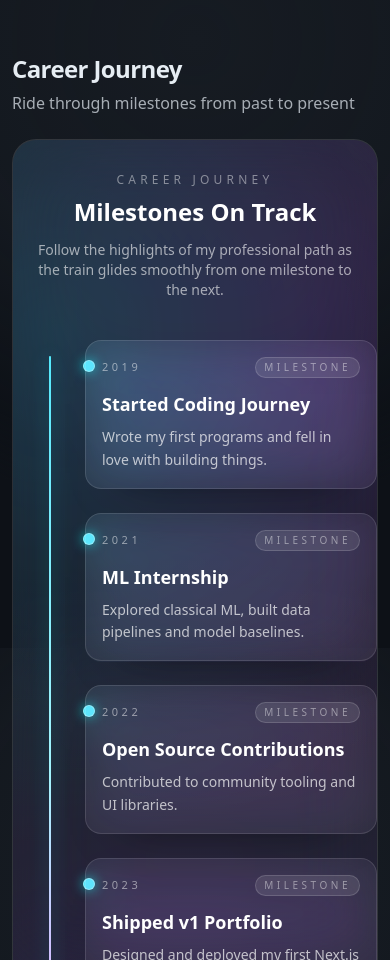
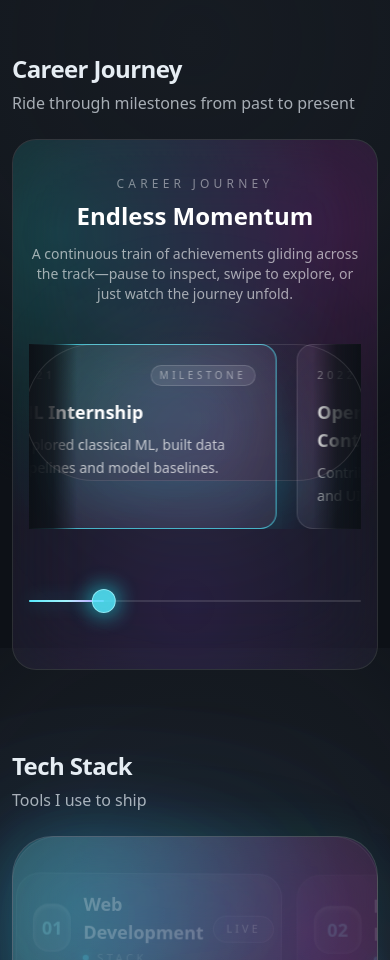
Before and after one commit to Kri01ceram/my-portfolio, a Next.js app: page / in a window 390 px wide. Shown: the part 1040-2000 px from the top of the page. Built offline with nearby package versions, Linux system fonts and the light colour scheme.

Commit message:
refactor: optimize CareerTrain component with improved performance and enhanced UI elements

```diff
--- a/components/career-train.tsx
+++ b/components/career-train.tsx
@@ -1,164 +1,159 @@
 "use client";
 
-import { useCallback, useEffect, useMemo, useRef, useState } from "react";
-import { motion, useInView, useSpring, useTransform } from "framer-motion";
+import { useEffect, useMemo, useRef, useState } from "react";
+import { motion, useAnimationFrame, useMotionValue, useMotionValueEvent, useTransform } from "framer-motion";
 import type { Achievement } from "@/lib/achievements";
 import { achievements as data } from "@/lib/achievements";
 import { cn } from "@/lib/utils";
 
-const clampProgress = (value: number) => Math.min(Math.max(value, 0), 1);
+const BASE_SPEED_DESKTOP = 80;
+const BASE_SPEED_MOBILE = 55;
 
 export default function CareerTrain({ achievements = data }: { achievements?: Achievement[] }) {
+  const effectiveList = useMemo(() => achievements.filter(Boolean), [achievements]);
+  const duplicated = useMemo(() => [...effectiveList, ...effectiveList], [effectiveList]);
+
+  const viewportRef = useRef<HTMLDivElement>(null);
+  const cycleRef = useRef<HTMLDivElement>(null);
+
+  const x = useMotionValue(0);
+  const progressValue = useMotionValue(0);
+  const [segmentWidth, setSegmentWidth] = useState(0);
+  const [viewportWidth, setViewportWidth] = useState(0);
   const [activeIndex, setActiveIndex] = useState(0);
-  const totalSegments = Math.max(achievements.length - 1, 1);
+  const [isPaused, setIsPaused] = useState(false);
 
-  const backgroundLayers = useMemo(
-    () => [
+  useEffect(() => {
+    if (!cycleRef.current) return;
+    const update = () => {
+      const rect = cycleRef.current?.getBoundingClientRect();
+      if (rect) setSegmentWidth(rect.width);
+    };
+    update();
+    const observer = new ResizeObserver(update);
+    observer.observe(cycleRef.current);
+    return () => observer.disconnect();
+  }, [duplicated.length]);
+
+  useEffect(() => {
+    if (!viewportRef.current) return;
+    const update = () => {
+      const rect = viewportRef.current?.getBoundingClientRect();
+      if (rect) setViewportWidth(rect.width);
+    };
+    update();
+    const observer = new ResizeObserver(update);
+    observer.observe(viewportRef.current);
+    return () => observer.disconnect();
+  }, []);
+
+  const trainX = useTransform(progressValue, (fraction) => fraction * viewportWidth);
+
+  useAnimationFrame((_, delta) => {
+    if (!segmentWidth || isPaused || !effectiveList.length) return;
+    const speed = viewportWidth >= 1024 ? BASE_SPEED_DESKTOP : BASE_SPEED_MOBILE;
+    const movement = (speed * delta) / 1000;
+    let next = x.get() - movement;
+    if (next <= -segmentWidth) {
+      next += segmentWidth;
+    }
+    x.set(next);
+  });
+
+  useMotionValueEvent(x, "change", (latest) => {
+    if (!segmentWidth || !effectiveList.length) return;
+    const normalized = ((-latest % segmentWidth) + segmentWidth) % segmentWidth;
+    const progress = normalized / segmentWidth;
+    progressValue.set(progress);
+    const centeredProgress = (progress + (viewportWidth / 2) / segmentWidth) % 1;
+    const index = Math.round(centeredProgress * (effectiveList.length - 1)) % effectiveList.length;
+    setActiveIndex(index);
+  });
+
+  const handlePause = (state: boolean) => () => setIsPaused(state);
+
+  if (!effectiveList.length) {
+    return null;
+  }
+
+  const marquee = duplicated.map((achievement, index) => ({
+      achievement,
+      originIndex: index % effectiveList.length,
+      key: `${achievement.id}-${index}`,
+    }));
+
+  return (
+    <div className="relative overflow-hidden rounded-3xl border border-white/10 bg-white/[0.03] px-4 py-9 sm:px-6 sm:py-11 lg:px-8 lg:py-14 backdrop-blur-2xl">
+      <div
+        className="pointer-events-none absolute inset-0 opacity-80"
+        style={{
+          backgroundImage: [
             "radial-gradient(circle at 12% 18%, rgba(0,255,255,0.18), transparent 55%)",
             "radial-gradient(circle at 82% 16%, rgba(255,0,255,0.16), transparent 55%)",
             "radial-gradient(circle at 48% 88%, rgba(151,71,255,0.18), transparent 55%)",
-    ],
-    []
-  );
-
-  const floatVariants = useMemo(
-    () => [
-      {
-        animate: { y: [-6, 6, -6], rotate: [-1, 1, -1] },
-        transition: { duration: 10, repeat: Infinity, ease: [0.6, 0, 0.4, 1] as const },
-      },
-      {
-        animate: { y: [-4, 4, -4], rotate: [0.5, -0.5, 0.5] },
-        transition: { duration: 12, repeat: Infinity, ease: [0.6, 0, 0.4, 1] as const },
-      },
-      {
-        animate: { y: [-8, 5, -8], rotate: [-0.8, 0.8, -0.8] },
-        transition: { duration: 9, repeat: Infinity, ease: [0.6, 0, 0.4, 1] as const },
-      },
-    ],
-    []
-  );
-
-  const progressSpring = useSpring(0, { stiffness: 140, damping: 26, mass: 0.6 });
-
-  useEffect(() => {
-    const target = clampProgress(activeIndex / totalSegments);
-    progressSpring.set(target);
-  }, [activeIndex, totalSegments, progressSpring]);
-
-  const trackProgress = useTransform(progressSpring, (value) => `${clampProgress(value) * 100}%`);
-  const trainPosition = useTransform(progressSpring, (value) => `${clampProgress(value) * 100}%`);
-
-  const handleInView = useCallback((index: number) => {
-    setActiveIndex((prev) => (prev === index ? prev : index));
-  }, []);
-
-  return (
-    <div className="relative overflow-hidden rounded-3xl border border-white/10 bg-white/[0.03] px-4 py-8 sm:px-6 sm:py-10 lg:px-8 lg:py-12 backdrop-blur-2xl">
-      <div
-        className="pointer-events-none absolute inset-0 opacity-80"
-        style={{ backgroundImage: backgroundLayers.join(",") }}
+          ].join(","),
+        }}
         aria-hidden
       />
 
-      <div className="relative">
-        <div className="mb-10 text-center">
+      <div className="relative text-center">
         <p className="text-xs uppercase tracking-[0.35em] text-white/45">Career Journey</p>
-          <h3 className="mt-2 text-2xl font-semibold text-white sm:text-3xl">Milestones On Track</h3>
+        <h3 className="mt-2 text-2xl font-semibold text-white sm:text-3xl">Endless Momentum</h3>
         <p className="mx-auto mt-3 max-w-2xl text-sm text-white/60 sm:text-base">
-            Follow the highlights of my professional path as the train glides smoothly from one milestone to the next.
+          A continuous train of achievements gliding across the track—pause to inspect, swipe to explore, or just watch the journey unfold.
         </p>
       </div>
 
-        {/* Mobile vertical timeline */}
-        <div className="lg:hidden">
-          <div className="relative pl-10">
-            <div className="absolute left-5 top-4 bottom-4 w-[2px] rounded-full bg-white/12" />
+      <div className="relative mt-10">
+        <div className="pointer-events-none absolute left-1/2 top-0 bottom-12 w-[58vw] max-w-[380px] -translate-x-1/2 rounded-[160px] bg-gradient-to-b from-cyan-300/12 via-cyan-200/6 to-transparent blur-3xl" />
+
+        <div
+          ref={viewportRef}
+          className="relative mx-auto mt-6 max-w-6xl overflow-hidden"
+          onMouseEnter={handlePause(true)}
+          onMouseLeave={handlePause(false)}
+          onTouchStart={handlePause(true)}
+          onTouchEnd={handlePause(false)}
+        >
+          <motion.div className="flex items-stretch gap-5" style={{ x }}>
+            <div ref={cycleRef} className="flex items-stretch gap-5">
+              {marquee.slice(0, marquee.length / 2).map(({ achievement, originIndex, key }) => (
+                <MilestoneCard
+                  key={key}
+                  achievement={achievement}
+                  isActive={originIndex === activeIndex}
+                />
+              ))}
+            </div>
+            <div className="flex items-stretch gap-5" aria-hidden>
+              {marquee.slice(0, marquee.length / 2).map(({ achievement, originIndex, key }) => (
+                <MilestoneCard
+                  key={`${key}-clone`}
+                  achievement={achievement}
+                  isActive={originIndex === activeIndex}
+                />
+              ))}
+            </div>
+          </motion.div>
+
+          <div className="pointer-events-none absolute inset-y-0 left-0 w-12 bg-gradient-to-r from-[#0D1117] via-[#0D1117]/80 to-transparent" />
+          <div className="pointer-events-none absolute inset-y-0 right-0 w-12 bg-gradient-to-l from-[#0D1117] via-[#0D1117]/80 to-transparent" />
+
+          <div className="pointer-events-none absolute top-0 bottom-12 left-1/2 w-[340px] -translate-x-1/2 rounded-[160px] border border-white/10 bg-white/[0.015] shadow-[0_45px_80px_-60px_rgba(0,255,255,0.45)]" />
+        </div>
+
+        <div className="relative mx-auto mt-10 h-16 max-w-6xl">
+          <div className="absolute left-0 right-0 top-1/2 h-[2px] -translate-y-1/2 rounded-full bg-white/12" />
           <motion.div
-              className="absolute left-5 top-4 w-[2px] rounded-full bg-gradient-to-b from-cyan-300 via-cyan-200 to-fuchsia-400 shadow-[0_0_18px_rgba(0,255,255,0.45)]"
-              style={{ height: trackProgress }}
+            className="absolute top-1/2 h-[2px] -translate-y-1/2 rounded-full bg-gradient-to-r from-cyan-300 via-cyan-200 to-fuchsia-400 shadow-[0_0_18px_rgba(0,255,255,0.45)]"
+            style={{ width: trainX }}
           />
           <motion.div
-              className="absolute left-5 h-4 w-4 -translate-x-1/2 -translate-y-1/2 rounded-full border border-cyan-200/80 bg-cyan-300/85 shadow-[0_0_20px_rgba(0,255,255,0.6)]"
-              style={{ top: trainPosition }}
-            />
-
-            <div className="space-y-6">
-              {achievements.map((achievement, index) => (
-                <div key={achievement.id} className="relative">
-                  <span
-                    className={cn(
-                      "absolute left-5 top-5 h-3 w-3 -translate-x-1/2 rounded-full border border-white/20 transition-colors duration-300",
-                      index <= activeIndex
-                        ? "border-cyan-200/80 bg-cyan-300 shadow-[0_0_12px_rgba(0,255,255,0.7)]"
-                        : "bg-white/12"
-                    )}
-                  />
-                  <MilestoneCard
-                    achievement={achievement}
-                    index={index}
-                    variant="vertical"
-                    isActive={index === activeIndex}
-                    onInView={handleInView}
-                  />
-                </div>
-              ))}
-            </div>
-          </div>
-        </div>
-
-        {/* Desktop horizontal timeline */}
-        <div className="hidden lg:block">
-          <div className="relative px-6">
-            <div className="relative flex items-start justify-between gap-6">
-              {achievements.map((achievement, index) => {
-                const animation = floatVariants[index % floatVariants.length];
-                return (
-                  <motion.div
-                    key={achievement.id}
-                    className="relative flex min-w-[240px] flex-1 flex-col items-center gap-6"
-                    animate={animation.animate}
-                    transition={animation.transition}
+            className="absolute top-1/2 h-6 w-6 -translate-x-1/2 -translate-y-1/2 rounded-full border border-cyan-200/80 bg-cyan-300/85 shadow-[0_0_22px_rgba(0,255,255,0.65)]"
+            style={{ x: trainX }}
           >
-                    <MilestoneCard
-                      achievement={achievement}
-                      index={index}
-                      variant="horizontal"
-                      isActive={index === activeIndex}
-                      onInView={handleInView}
-                    />
-                    <div className="h-10 w-px rounded-full bg-white/12" />
+            <span className="pointer-events-none absolute inset-0 -z-10 rounded-full bg-cyan-300/30 blur-md" />
           </motion.div>
-                );
-              })}
-            </div>
-
-            <div className="relative mt-6 h-16">
-              <div className="absolute left-0 right-0 top-1/2 h-[3px] -translate-y-1/2 rounded-full bg-white/12" />
-              <motion.div
-                className="absolute left-0 top-1/2 h-[3px] -translate-y-1/2 rounded-full bg-gradient-to-r from-cyan-300 via-cyan-200 to-fuchsia-400 shadow-[0_0_18px_rgba(0,255,255,0.45)]"
-                style={{ width: trackProgress }}
-              />
-              {achievements.map((_, index) => (
-                <div key={index} className="absolute top-1/2 -translate-y-1/2" style={{ left: `${(index / totalSegments) * 100}%` }}>
-                  <span
-                    className={cn(
-                      "relative block h-3 w-3 -translate-x-1/2 rounded-full border border-white/20 transition-colors duration-300",
-                      index <= activeIndex
-                        ? "border-cyan-200/80 bg-cyan-300 shadow-[0_0_12px_rgba(0,255,255,0.7)]"
-                        : "bg-white/12"
-                    )}
-                  >
-                    <span className="pointer-events-none absolute inset-0 -z-10 rounded-full bg-cyan-300/25 blur-md" />
-                  </span>
-                </div>
-              ))}
-              <motion.div
-                className="absolute top-1/2 h-5 w-5 -translate-x-1/2 -translate-y-1/2 rounded-full border border-cyan-200/80 bg-cyan-300/85 shadow-[0_0_20px_rgba(0,255,255,0.6)]"
-                style={{ left: trainPosition }}
-              />
-            </div>
-          </div>
         </div>
       </div>
     </div>
@@ -167,48 +162,30 @@ export default function CareerTrain({ achievements = data }: { achievements?: Ac
 
 type MilestoneCardProps = {
   achievement: Achievement;
-  index: number;
-  variant: "horizontal" | "vertical";
   isActive: boolean;
-  onInView: (index: number) => void;
 };
 
-function MilestoneCard({ achievement, index, variant, isActive, onInView }: MilestoneCardProps) {
-  const cardRef = useRef<HTMLDivElement>(null);
-  const isInView = useInView(cardRef, {
-    amount: 0.45,
-    margin: variant === "horizontal" ? "-20% 0px -35% 0px" : "-25% 0px -25% 0px",
-  });
-
-  useEffect(() => {
-    if (isInView) onInView(index);
-  }, [isInView, index, onInView]);
-
+function MilestoneCard({ achievement, isActive }: MilestoneCardProps) {
   return (
     <motion.div
-      ref={cardRef}
       className={cn(
-        "group/card relative w-full overflow-hidden rounded-2xl border border-white/12 bg-white/[0.05] px-4 py-4 backdrop-blur-xl transition-all duration-300",
+        "group relative flex min-w-[72vw] max-w-[320px] flex-col gap-3 overflow-hidden rounded-2xl border border-white/12 bg-white/[0.05] px-5 py-5 backdrop-blur-2xl transition-all duration-300 sm:min-w-[300px]",
         isActive
-          ? "border-cyan-300/70 shadow-[0_32px_60px_-32px_rgba(0,255,255,0.55)]"
-          : "shadow-[0_24px_50px_-40px_rgba(0,0,0,0.75)]",
-        variant === "vertical" ? "ml-4" : "max-w-[320px]"
+          ? "border-cyan-300/70 shadow-[0_32px_70px_-32px_rgba(0,255,255,0.55)]"
+          : "shadow-[0_24px_50px_-40px_rgba(0,0,0,0.75)]"
       )}
-      initial={{ opacity: 0, y: 24 }}
-      whileInView={{ opacity: 1, y: 0 }}
-      viewport={{ once: true, amount: 0.55 }}
+      whileHover={{ scale: 1.01, y: -4 }}
+      transition={{ type: "spring", stiffness: 160, damping: 22 }}
     >
-      <div className="pointer-events-none absolute inset-0 bg-[radial-gradient(circle_at_20%_-10%,rgba(0,255,255,0.2),transparent_60%),radial-gradient(circle_at_80%_120%,rgba(255,0,255,0.18),transparent_60%)] opacity-0 transition-opacity duration-300 group-hover/card:opacity-80" />
-      <div className="relative z-10">
-        <div className="flex items-center justify-between text-[11px] uppercase tracking-[0.32em] text-white/50">
+      <div className="pointer-events-none absolute inset-0 bg-[radial-gradient(circle_at_20%_-10%,rgba(0,255,255,0.2),transparent_60%),radial-gradient(circle_at_80%_120%,rgba(255,0,255,0.18),transparent_60%)] opacity-0 transition-opacity duration-300 group-hover:opacity-80" />
+      <div className="relative z-10 flex items-center justify-between text-[11px] uppercase tracking-[0.32em] text-white/50">
         <span>{achievement.date}</span>
         <span className="rounded-full border border-white/15 bg-white/10 px-2 py-0.5 text-[10px] text-white/45">Milestone</span>
       </div>
-        <h4 className="mt-3 text-lg font-semibold text-white sm:text-xl">{achievement.title}</h4>
+      <div className="relative z-10">
+        <h4 className="text-lg font-semibold text-white sm:text-xl">{achievement.title}</h4>
         {achievement.description && (
-          <p className="mt-2 text-sm leading-relaxed text-white/70">
-            {achievement.description}
-          </p>
+          <p className="mt-2 text-sm leading-relaxed text-white/70">{achievement.description}</p>
         )}
       </div>
     </motion.div>
```
Lines whose indentation alone changed are shown as unchanged.
